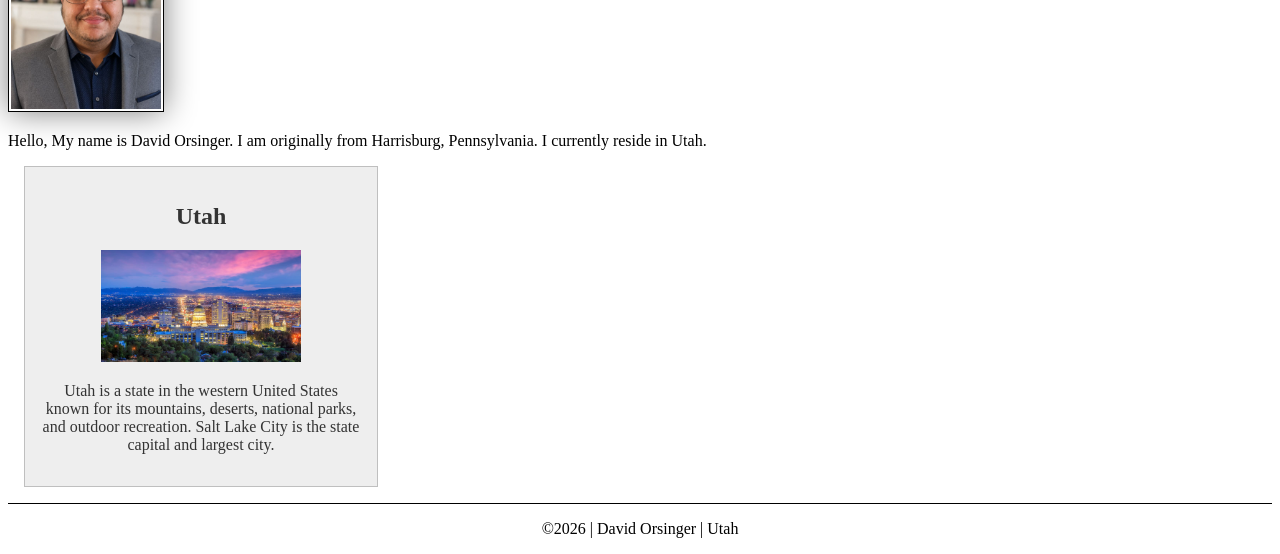
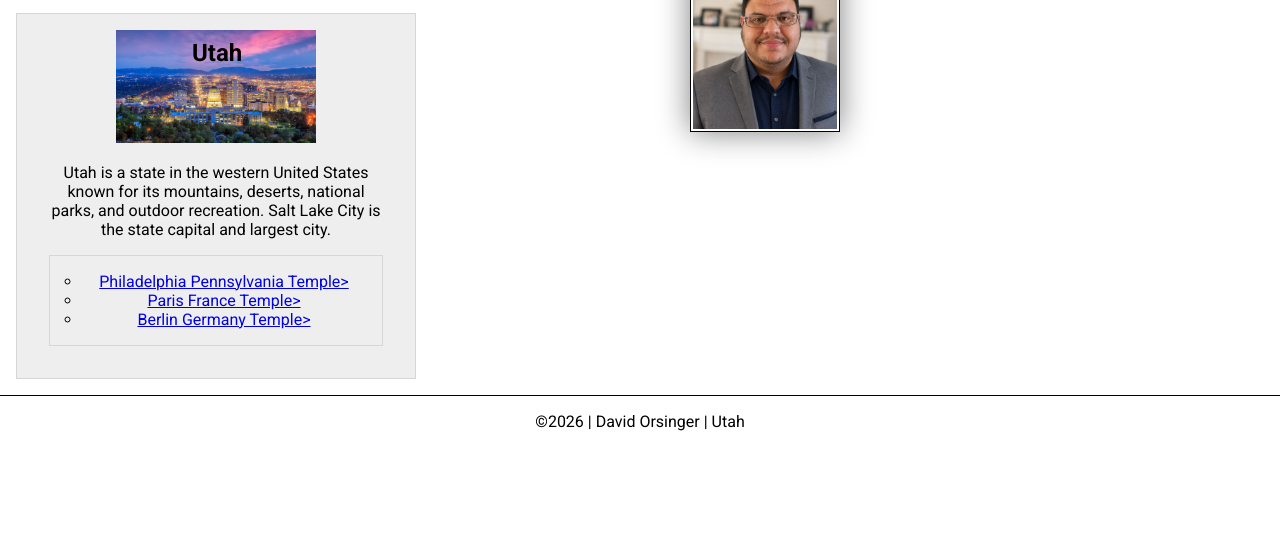
Before and after one commit to daveorsinger/wdd130, a plain HTML site: page index.html in a window 1280 px wide. Shown: the part 308-862 px from the top of the page. After the commit the page ends 800 px from the top, so only its background shows below. Drawn offline with Linux system fonts and the light colour scheme.

Commit message:
week 3 code along

```diff
--- a/index.html
+++ b/index.html
@@ -1,3 +1,4 @@
+<!-- September 14 2026-->
 <!DOCTYPE html>
 <html lang="en">
 <head>
@@ -7,12 +8,14 @@
     <meta name="description" content="David Orsinger's WDD 130 course home page featuring web development coursework and projects.">
     <meta name="author" content="David Orsinger">
     <link rel="stylesheet" href="styles/styles.css">
+    <link href="https://fonts.googleapis.com/css2?family=Roboto:ital,wght@0,100..900;1,100..900&display=swap" rel="stylesheet">
 </head>
 <body>
     <header>
         <nav>
             <a href="#">Home</a>
             <a href="wwr/">Rafting Website</a>
+            <a href="https://linkedin.com">Profile</a>
         </nav>
     </header>
     <main>
@@ -21,7 +24,7 @@
         <p> Hello, My name is David Orsinger. I am originally from Harrisburg, Pennsylvania. I currently reside in Utah.</p>
     </main>
 
-    <aside>
+    <aside class="box">
     <h2>Utah</h2>
     <img src="images/utah.jpg" alt="Utah landscape">
     <p>
@@ -29,6 +32,14 @@
         deserts, national parks, and outdoor recreation. Salt Lake City is the
         state capital and largest city.
     </p>
+    <ul class="box indent">
+        <ul>
+            <li><a href="https://www.churchofjesuschrist.org/temples/details/philadelphia-pennsylvania-temple" target="_blank" rel="noopener">Philadelphia Pennsylvania Temple></a></li>
+            <li><a href="https://www.churchofjesuschrist.org/temples/details/paris-france-temple" target="_blank" rel="noopener">Paris France Temple></a></li>
+            <li><a href="https://www.churchofjesuschrist.org/temples/details/berlin-germany-temple" target="_blank" rel="noopener">Berlin Germany Temple></a></li>
+        </ul>
+
+    </ul>
     </aside>
 
     <footer>
--- a/styles/styles.css
+++ b/styles/styles.css
@@ -1,3 +1,12 @@
+*{
+  margin: 0;
+  padding: 0;
+  box-sizing: border-box;
+}
+body {
+  font-size: 16px;
+  font-family: Roboto, Arial, sans-serif;
+}
 :root {
   --primary-color: darkblue;
 }
@@ -15,6 +24,7 @@ nav a {
 
 h1 {
   color: var(--primary-color);
+  padding: .5rem
 }
 
 main {
@@ -27,22 +37,35 @@ main img {
   border: 1px solid black;
   padding: 2px;
   box-shadow: 0 0 30px gray;
+  float: right;
+  margin: 0 0 1rem 1rem;
+}
+
+p{
+  margin: 1rem;
 }
 
 aside {
-  width: 20rem;
+  width: 25rem;
   margin: 1rem;
   border: 1px solid rgb(0 0 0 / .2);
   padding: 1rem;
   background-color: #eee;
   color: #333;
   text-align: center;
+  position: relative;
 
 }
 aside img {
   width: 200px;
   height: auto;
 }
+aside h2 {
+  position: absolute;
+  top: 25px;
+  left: 175px;
+}
+
 
 p {
   padding: 0;
@@ -52,3 +75,16 @@ footer {
   border-top: 1px solid #000;
   text-align: center;
 }
+
+/* Class Selectors */
+.box {
+  margin: 1rem;
+  border: 1px solid rgba(0,0,0,.1);
+  padding: 1rem;
+  background-color: #eee;
+  color: #000;
+}
+
+.indent {
+  padding-left: 2rem;
+}
```
